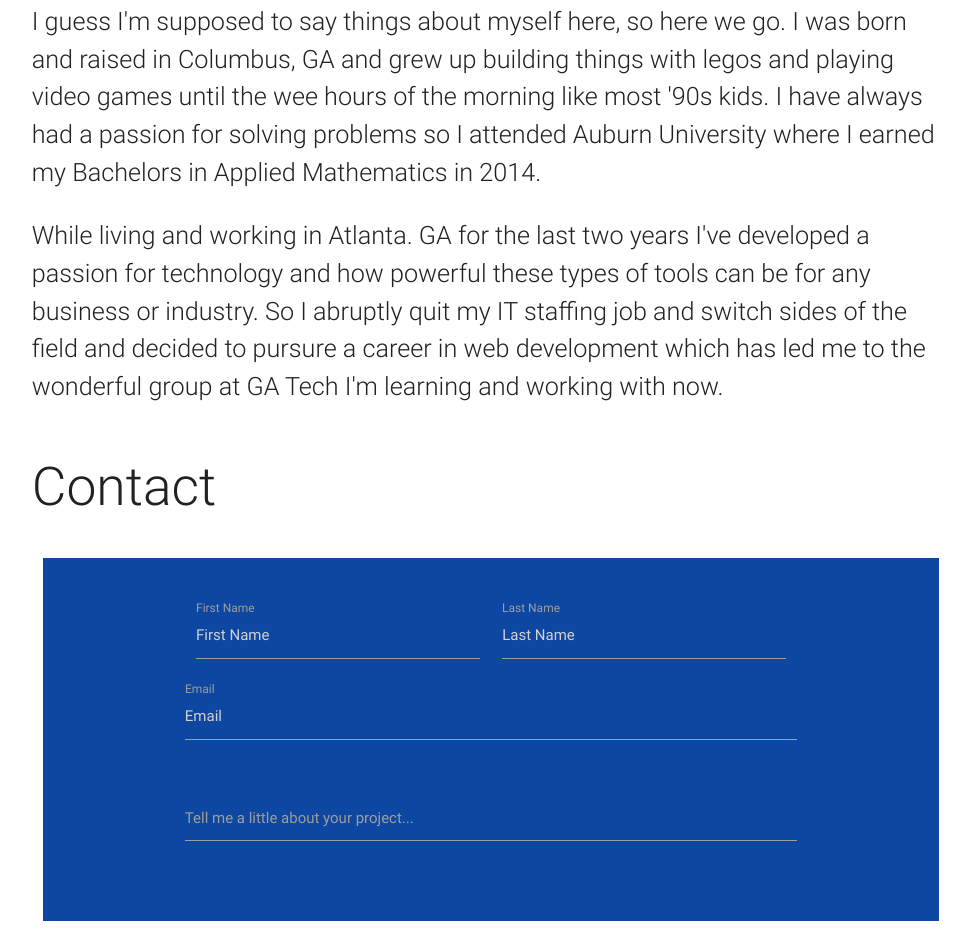
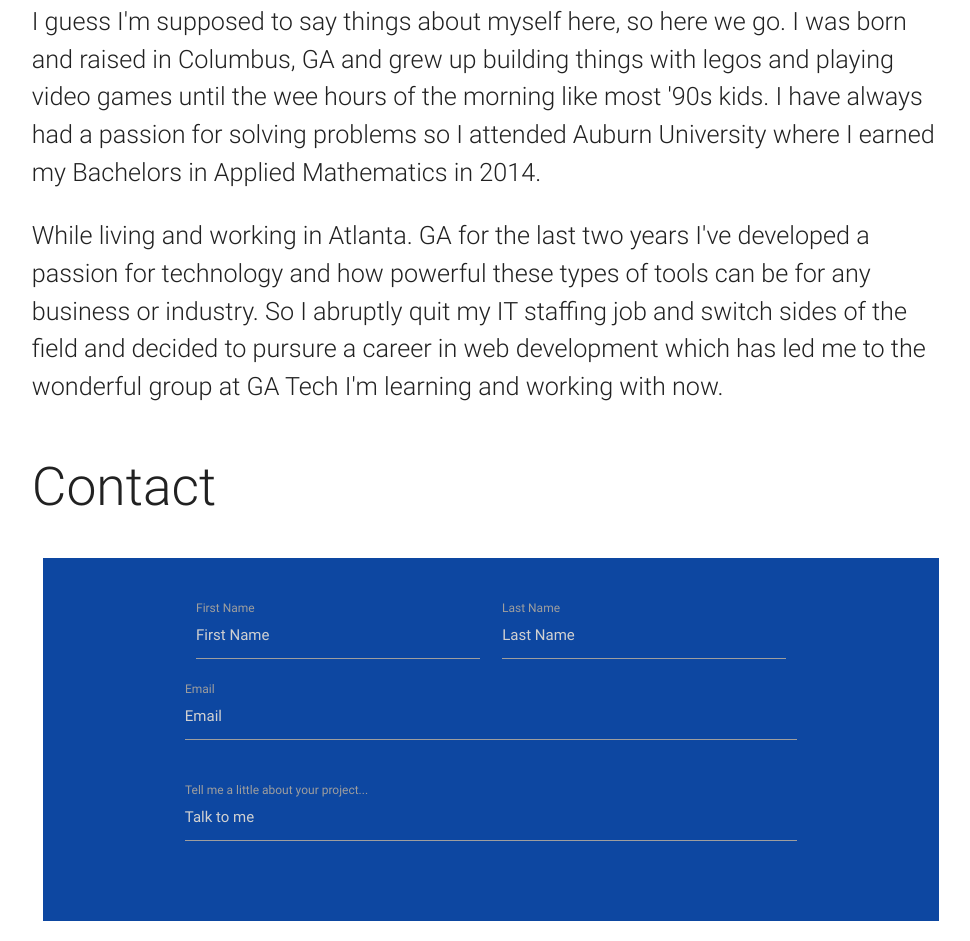
Before and after one commit to jliscar6591/John-Liscar, a plain HTML site: page index.html in a window 1280 px wide. Shown: the part 2236-3177 px from the top of the page, without its empty margins (149-1119 px from the left). Drawn offline with nearby package versions, Linux system fonts and the light colour scheme.

Commit message:
fixed form

```diff
--- a/index.html
+++ b/index.html
@@ -253,8 +253,8 @@
                             </div>
                             <div class="row">
                                 <div class="input-field col s12">
-                                    <input class="validate">
-                                    <label>Tell me a little about your project...</label>
+                                    <input placeholder="Talk to me" id="text" type="text" class="validate">
+                                    <label for="text">Tell me a little about your project...</label>
                                 </div>
                             </div>
                         </div>
```
